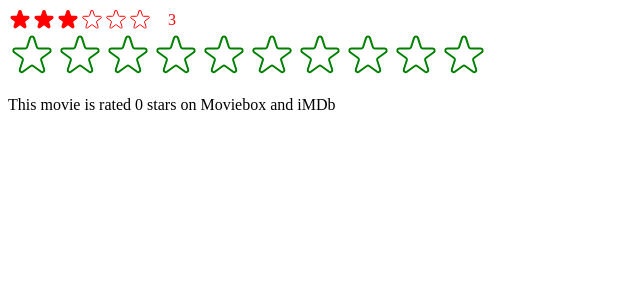
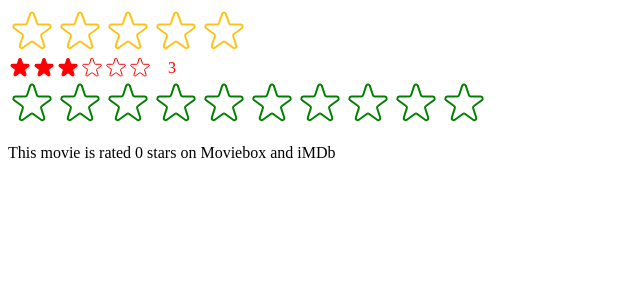
Before and after one commit to enochrx/usePopcorn, a React (Vite) app: page / in a window 1280 px wide. Shown: the top 300 px of the page, without its empty margins (0-640 px from the left). Built offline with nearby package versions, Linux system fonts and the light colour scheme.

Commit message:
star rating

```diff
--- a/src/main.jsx
+++ b/src/main.jsx
@@ -19,7 +19,7 @@ createRoot(document.getElementById("root")).render(
   <StrictMode>
     {/* <App /> */}
     <StarRating
-      maxRating={"ajshuhohf"}
+      maxRating={5}
       message={["Terrible", "Bad", "Okay", "Good", "Amazing"]}
     />
     <StarRating maxRating={6} color="red" size={24} defaultRating={3} />
```
Also changed, not shown: src/StarRating.jsx (+9 -1 lines).
